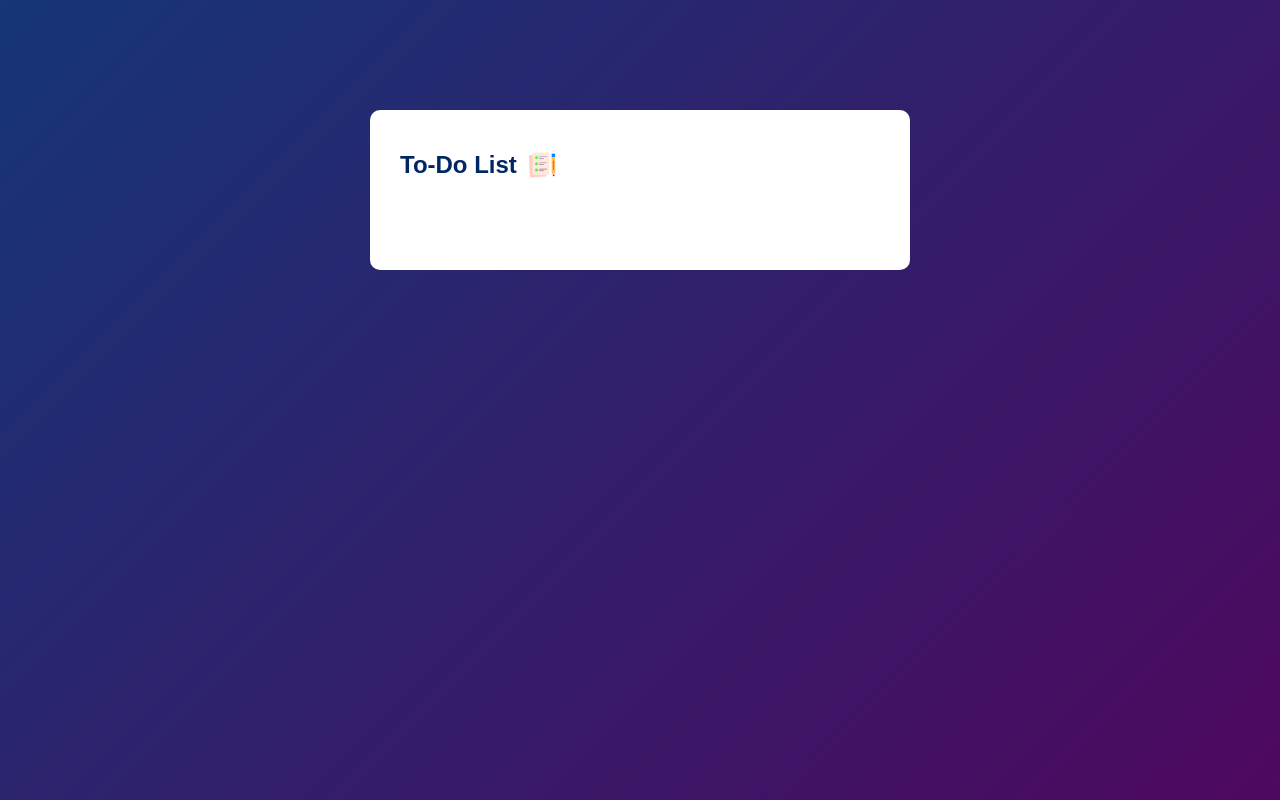
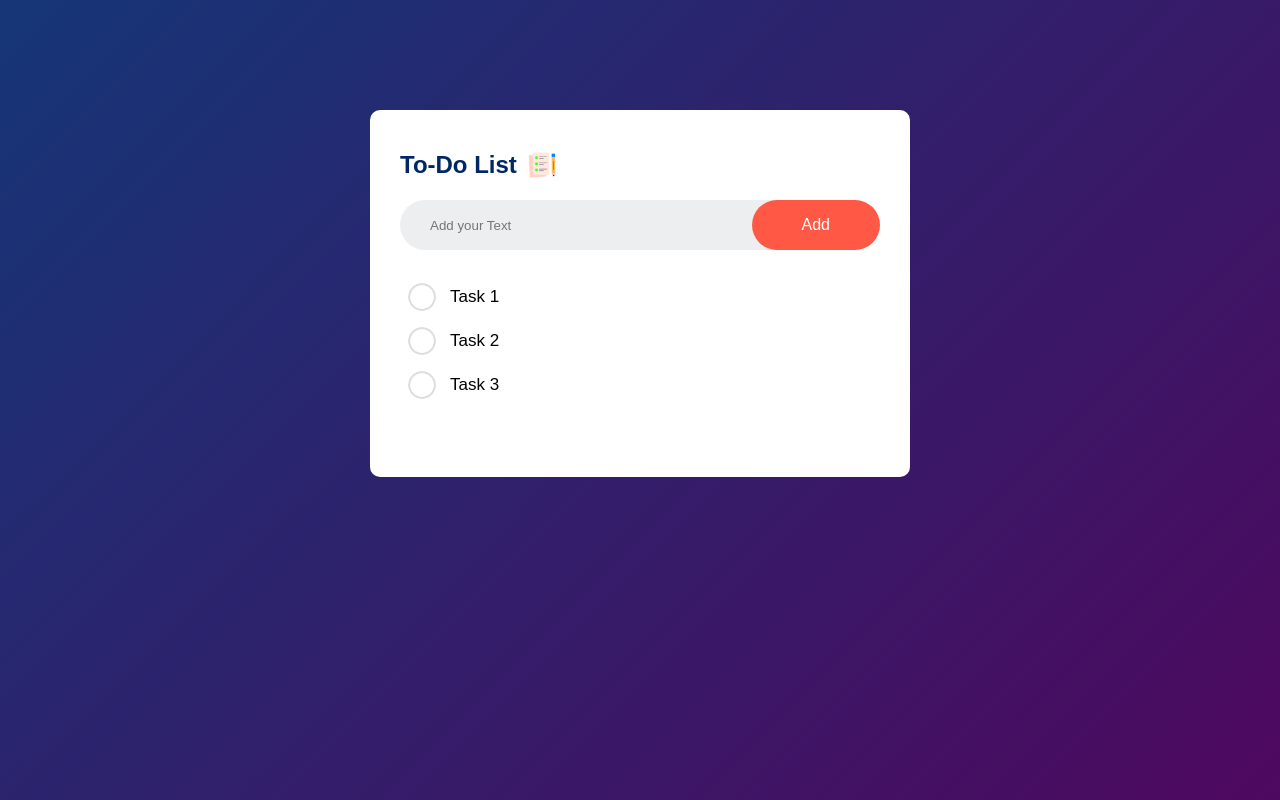
Before and after one commit to JNKarif/JS-To-Do-App, a plain HTML site: page index.html in a window 1280 px wide. Drawn offline with Linux system fonts and the light colour scheme.

Commit message:
list added

```diff
--- a/index.html
+++ b/index.html
@@ -9,6 +9,17 @@
     <div class="container">
         <div class="todo-app">
             <h2>To-Do List <img src="images/icon.png" alt="todo icon image"></h2>
+            <div class="row">
+                <input type="text" id="input-box" placeholder="Add your Text">
+                <button>
+                    Add
+                </button>
+            </div>
+            <ul id="list-container">
+                <li>Task 1</li>
+                <li>Task 2</li>
+                <li>Task 3</li>
+            </ul>
         </div>
     </div>
 </body>
--- a/styles.css
+++ b/styles.css
@@ -15,8 +15,8 @@
     width:100%;
     max-width: 540px;
     background: #fff;
-    margin: 100px auto 20px;
-    padding: 40px 30px 70px;
+    margin: 100px auto 20px; /*top | left and right | bottom */
+    padding: 40px 30px 70px; /*top | left and right | bottom */
     border-radius: 10px;
 }
 
@@ -30,3 +30,57 @@
     width: 30px;
     margin-left: 10px;
 }
+
+.row{
+    display: flex;
+    align-items: center;
+    justify-content: space-between;
+    background: #edeef0;
+    border-radius: 30px;
+    padding-left: 20px ;
+    margin-bottom: 25px;
+
+}
+
+input{
+    flex:1;
+    border:none;
+    outline: none;
+    background: transparent;
+    padding:10px;
+    font-weight: 14px;
+}
+
+button{
+    border:none;
+    outline:none;
+    padding: 16px 50px; /*top and bottom | left and right */
+    background: #ff5945;
+    color:#fff;
+    font-size: 16px;
+    cursor: pointer;
+border-radius: 40px;
+}
+
+ul li{
+    list-style: none;
+    font-size: 17px;
+    padding: 12px 8px 12px 50px; /*top  | right | bottom | left */
+    user-select: none;     /*user-select enable that user can not select for copy or paste*/
+cursor: pointer;
+    position: relative;
+}
+
+ul li::before{
+    content: '';
+    position: absolute;
+    height: 28px;
+    width: 28px;
+    border-radius: 50%;
+    background-image: url(images/unchecked.png);
+    background-size: cover;
+    background-position: center;
+    top: 8px;
+    left: 8px;
+
+}
```
